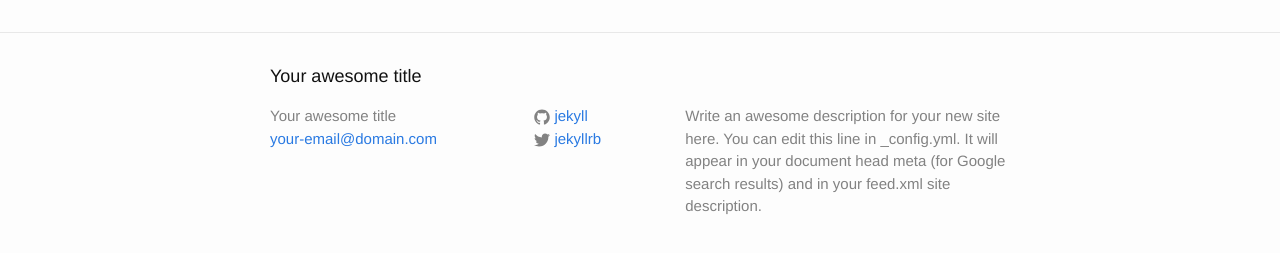
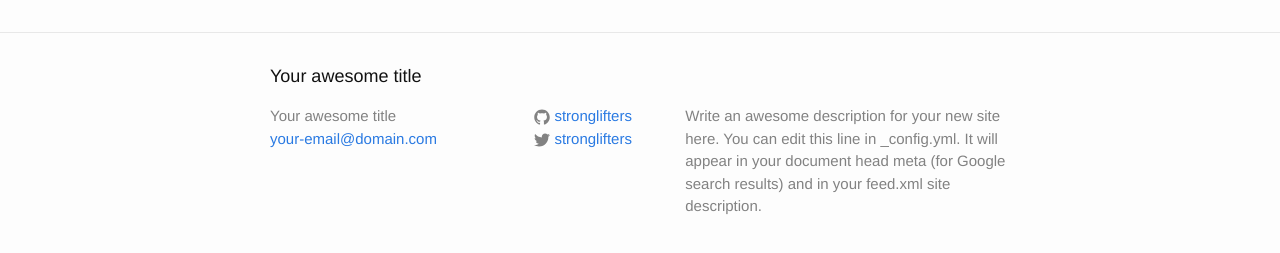
Before and after one commit to xlgmokha/stronglifters.github.io, a Jekyll site: the page built from index.html, in a window 1280 px wide. Shown: the part 264-517 px from the top of the page. Built offline with Jekyll 4.4.1, drawn with Linux system fonts in a browser that asks for light colours.

Commit message:
update config.

```diff
--- a/_config.yml
+++ b/_config.yml
@@ -13,9 +13,9 @@
   line in _config.yml. It will appear in your document head meta (for
   Google search results) and in your feed.xml site description.
 baseurl: "" # the subpath of your site, e.g. /blog
-url: "http://yourdomain.com" # the base hostname & protocol for your site
-twitter_username: jekyllrb
-github_username:  jekyll
+url: "http://words.stronglifters.com" # the base hostname & protocol for your site
+twitter_username: stronglifters
+github_username:  stronglifters
 
 # Build settings
 markdown: kramdown
```
